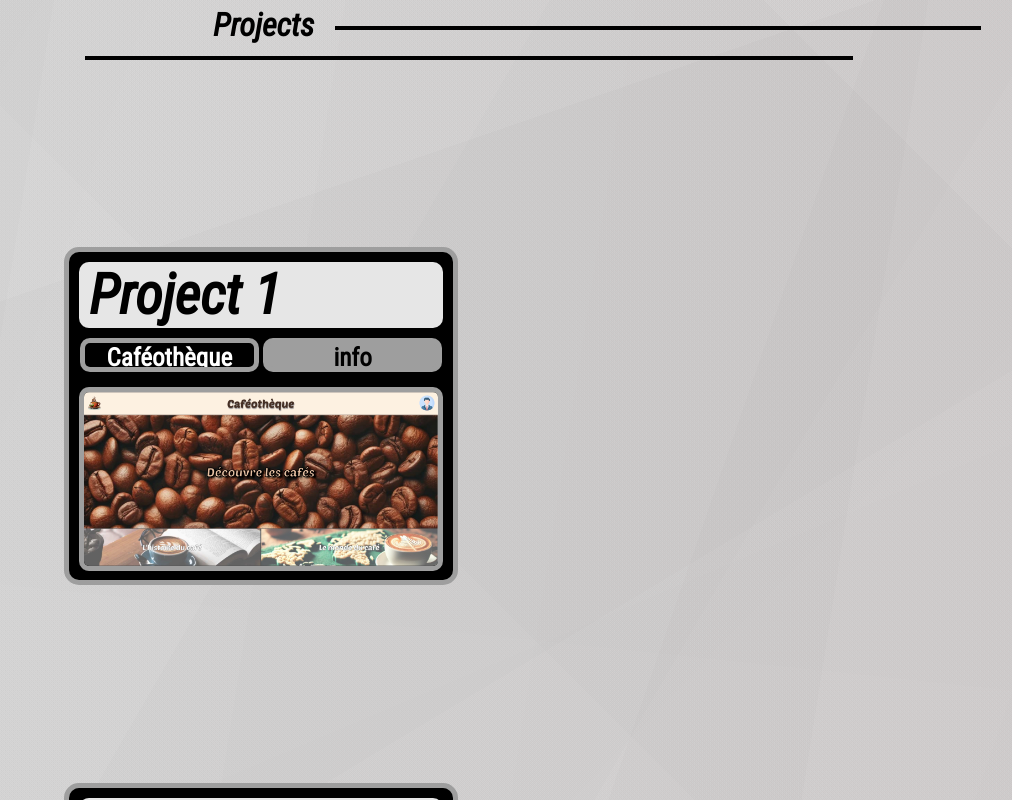
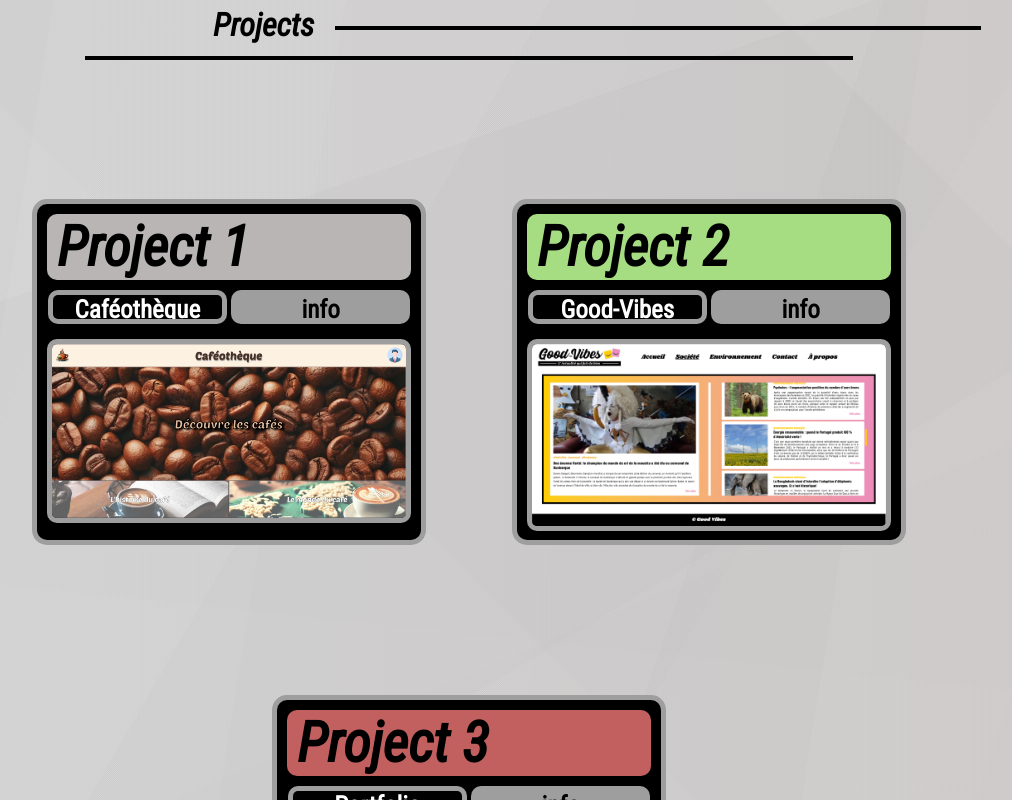
Before and after one commit to FarCodeFR/PortFolio-1.0, a React (Vite) app: page / in a window 1280 px wide. Shown: the part 2260-3060 px from the top of the page, without its empty margins (171-1183 px from the left). Built offline with nearby package versions, Linux system fonts and the light colour scheme; a web font is replaced by a local one.

Commit message:
mapper sur les cards (Projects + modification du style

```diff
--- a/src/assets/components/CardProjects.tsx
+++ b/src/assets/components/CardProjects.tsx
@@ -5,9 +5,14 @@ import "../../models/DataModel";
 function CardProjects() {
 	return (
 		<>
+			<section className="container-placement-cards">
 				{data.map((el) => {
 					return (
-					<section id={el.name} key={el.id} className="container-card-projects">
+						<section
+							id={el.title}
+							key={el.id}
+							className="container-card-projects"
+						>
 							<section>
 								<h2>{el.name}</h2>
 							</section>
@@ -21,6 +26,7 @@ function CardProjects() {
 						</section>
 					);
 				})}
+			</section>
 		</>
 	);
 }
--- a/src/mocks/apiCardsProjects.json
+++ b/src/mocks/apiCardsProjects.json
@@ -8,7 +8,7 @@
 	{
 		"id": 2,
 		"name": "Project 2",
-		"title": "Good Vibes",
+		"title": "Good-Vibes",
 		"image": "images/project2.png"
 	},
 	{
--- a/src/style/card.css
+++ b/src/style/card.css
@@ -1,8 +1,15 @@
 /* * Container card projects */
+
+.container-placement-cards {
+	display: flex;
+	flex-wrap: wrap;
+	margin-top: 5em;
+	justify-content: center;
+}
 
 .container-card-projects {
 	width: 30%;
-	margin: 13em 15em;
+	margin: 5em 3em;
 	background-color: rgb(0, 0, 0);
 	box-shadow: 0px 0px 0px 5px rgb(158, 158, 158);
 	border-radius: 10px;
@@ -81,3 +88,15 @@ picture > img {
 }
 
 /* ? Placement Cards + modification color */
+
+#Caféothèque > section:first-of-type {
+	background: rgb(185, 181, 181);
+}
+
+#Good-Vibes > section:first-of-type {
+	background-color: rgb(166, 220, 130);
+}
+
+#Portfolio > section:first-of-type {
+	background-color: rgb(194, 95, 95);
+}
```
Lines whose indentation alone changed are shown as unchanged.
